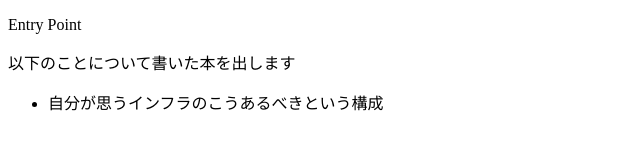
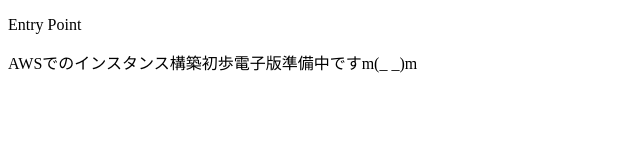
Before and after one commit to entry-point/entry-point.github.io, a plain HTML site: page index.html in a window 1280 px wide. Shown: the whole page, without its empty margins (0-640 px from the left). Drawn offline with Linux system fonts and the light colour scheme.

Commit message:
Update index.html

```diff
--- a/index.html
+++ b/index.html
@@ -8,14 +8,7 @@
       <p>Entry Point</p>
     </div>
     <div>
-      <p>以下のことについて書いた本を出します</p>
-    </div>
-    <div>
-      <ul>
-        <li>
-          自分が思うインフラのこうあるべきという構成
-        </li>
-      </ul>
+      <p>AWSでのインスタンス構築初歩電子版準備中ですm(_ _)m</p>
     </div>
   </body>
 </html>
```
